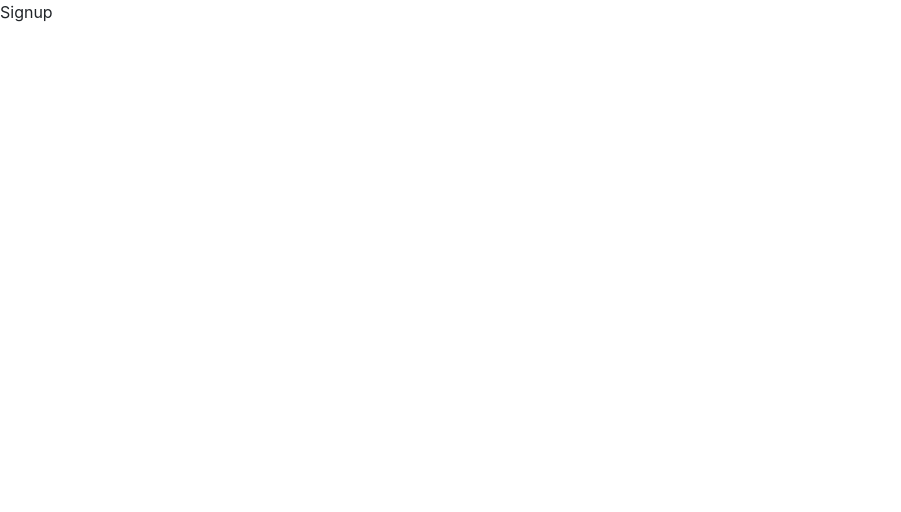
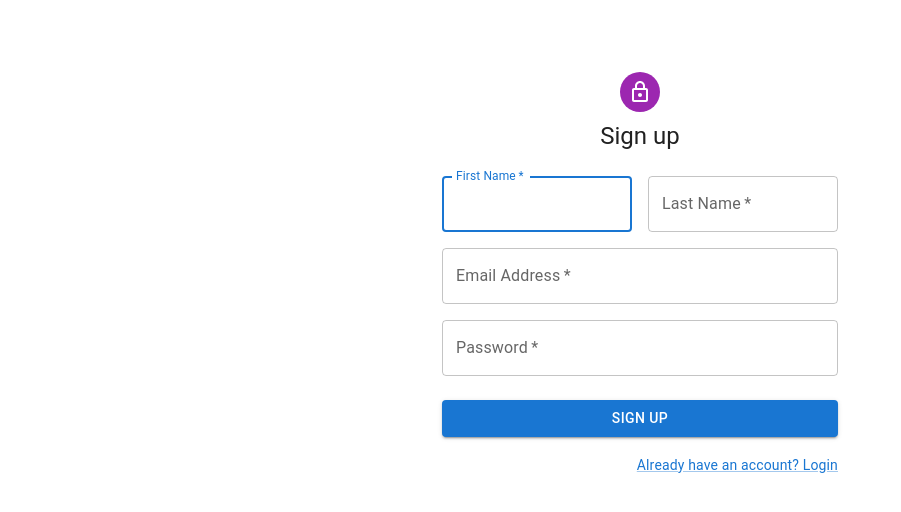
Before and after one commit to hilfee-founder/hilfee-webapp, a React (Create React App) app: page /signup in a window 1280 px wide. Shown: the top 512 px of the page, without its empty margins (0-901 px from the left). Built offline with nearby package versions, Linux system fonts and the light colour scheme.

Commit message:
Auth screens stage 1

```diff
--- a/package.json
+++ b/package.json
@@ -3,6 +3,10 @@
   "version": "0.1.0",
   "private": true,
   "dependencies": {
+    "@emotion/react": "^11.11.3",
+    "@emotion/styled": "^11.11.0",
+    "@mui/icons-material": "^5.15.2",
+    "@mui/material": "^5.15.2",
     "@testing-library/jest-dom": "^5.17.0",
     "@testing-library/react": "^13.4.0",
     "@testing-library/user-event": "^13.5.0",
--- a/src/Components/Auth/Login.js
+++ b/src/Components/Auth/Login.js
@@ -1,9 +1,100 @@
-import React from 'react'
+import * as React from 'react';
+import Avatar from '@mui/material/Avatar';
+import Button from '@mui/material/Button';
+import CssBaseline from '@mui/material/CssBaseline';
+import TextField from '@mui/material/TextField';
+import FormControlLabel from '@mui/material/FormControlLabel';
+import Checkbox from '@mui/material/Checkbox';
+import Link from '@mui/material/Link';
+import Grid from '@mui/material/Grid';
+import Box from '@mui/material/Box';
+import LockOutlinedIcon from '@mui/icons-material/LockOutlined';
+import Typography from '@mui/material/Typography';
+import Container from '@mui/material/Container';
+import { createTheme, ThemeProvider } from '@mui/material/styles';
 
-function Login() {
+
+
+
+const defaultTheme = createTheme();
+
+export default function SignIn() {
+  const handleSubmit = (event) => {
+    event.preventDefault();
+    const data = new FormData(event.currentTarget);
+    console.log({
+      email: data.get('email'),
+      password: data.get('password'),
+    });
+  };
+
   return (
-    <div>Login</div>
-  )
+    <ThemeProvider theme={defaultTheme}>
+      <Container component="main" maxWidth="xs">
+        <CssBaseline />
+        <Box
+          sx={{
+            marginTop: 8,
+            display: 'flex',
+            flexDirection: 'column',
+            alignItems: 'center',
+          }}
+        >
+          <Avatar sx={{ m: 1, bgcolor: 'secondary.main' }}>
+            <LockOutlinedIcon />
+          </Avatar>
+          <Typography component="h1" variant="h5">
+            Sign in
+          </Typography>
+          <Box component="form" onSubmit={handleSubmit} noValidate sx={{ mt: 1 }}>
+            <TextField
+              margin="normal"
+              required
+              fullWidth
+              id="email"
+              label="Email Address"
+              name="email"
+              autoComplete="email"
+              autoFocus
+            />
+            <TextField
+              margin="normal"
+              required
+              fullWidth
+              name="password"
+              label="Password"
+              type="password"
+              id="password"
+              autoComplete="current-password"
+            />
+            <FormControlLabel
+              control={<Checkbox value="remember" color="primary" />}
+              label="Remember me"
+            />
+            <Button
+              type="submit"
+              fullWidth
+              variant="contained"
+              sx={{ mt: 3, mb: 2 }}
+            >
+              Sign In
+            </Button>
+            <Grid container>
+              <Grid item xs>
+                <Link href="#" variant="body2">
+                  Forgot password?
+                </Link>
+              </Grid>
+              <Grid item>
+                <Link href="/signup" variant="body2">
+                  {"Don't have an account? Sign Up"}
+                </Link>
+              </Grid>
+            </Grid>
+          </Box>
+        </Box>
+
+      </Container>
+    </ThemeProvider>
+  );
 }
-
-export default Login
--- a/src/Components/Auth/Signup.js
+++ b/src/Components/Auth/Signup.js
@@ -1,9 +1,114 @@
-import React from 'react'
+import * as React from 'react';
+import Avatar from '@mui/material/Avatar';
+import Button from '@mui/material/Button';
+import CssBaseline from '@mui/material/CssBaseline';
+import TextField from '@mui/material/TextField';
+import FormControlLabel from '@mui/material/FormControlLabel';
+import Checkbox from '@mui/material/Checkbox';
+import Link from '@mui/material/Link';
+import Grid from '@mui/material/Grid';
+import Box from '@mui/material/Box';
+import LockOutlinedIcon from '@mui/icons-material/LockOutlined';
+import Typography from '@mui/material/Typography';
+import Container from '@mui/material/Container';
+import { createTheme, ThemeProvider } from '@mui/material/styles';
 
-function Signup() {
+
+const defaultTheme = createTheme();
+
+export default function SignUp() {
+  const handleSubmit = (event) => {
+    event.preventDefault();
+    const data = new FormData(event.currentTarget);
+    console.log({
+      email: data.get('email'),
+      password: data.get('password'),
+    });
+  };
+
   return (
-    <div>Signup</div>
-  )
+    <ThemeProvider theme={defaultTheme}>
+      <Container component="main" maxWidth="xs">
+        <CssBaseline />
+        <Box
+          sx={{
+            marginTop: 8,
+            display: 'flex',
+            flexDirection: 'column',
+            alignItems: 'center',
+          }}
+        >
+          <Avatar sx={{ m: 1, bgcolor: 'secondary.main' }}>
+            <LockOutlinedIcon />
+          </Avatar>
+          <Typography component="h1" variant="h5">
+            Sign up
+          </Typography>
+          <Box component="form" noValidate onSubmit={handleSubmit} sx={{ mt: 3 }}>
+            <Grid container spacing={2}>
+              <Grid item xs={12} sm={6}>
+                <TextField
+                  autoComplete="given-name"
+                  name="firstName"
+                  required
+                  fullWidth
+                  id="firstName"
+                  label="First Name"
+                  autoFocus
+                />
+              </Grid>
+              <Grid item xs={12} sm={6}>
+                <TextField
+                  required
+                  fullWidth
+                  id="lastName"
+                  label="Last Name"
+                  name="lastName"
+                  autoComplete="family-name"
+                />
+              </Grid>
+              <Grid item xs={12}>
+                <TextField
+                  required
+                  fullWidth
+                  id="email"
+                  label="Email Address"
+                  name="email"
+                  autoComplete="email"
+                />
+              </Grid>
+              <Grid item xs={12}>
+                <TextField
+                  required
+                  fullWidth
+                  name="password"
+                  label="Password"
+                  type="password"
+                  id="password"
+                  autoComplete="new-password"
+                />
+              </Grid>
+
+            </Grid>
+            <Button
+              type="submit"
+              fullWidth
+              variant="contained"
+              sx={{ mt: 3, mb: 2 }}
+            >
+              Sign Up
+            </Button>
+            <Grid container justifyContent="flex-end">
+              <Grid item>
+                <Link href="/Login" variant="body2">
+                  Already have an account? Login
+                </Link>
+              </Grid>
+            </Grid>
+          </Box>
+        </Box>
+
+      </Container>
+    </ThemeProvider>
+  );
 }
-
-export default Signup
```
Also changed, not shown: 1 other file (tests, documents, lock files or other folders).
